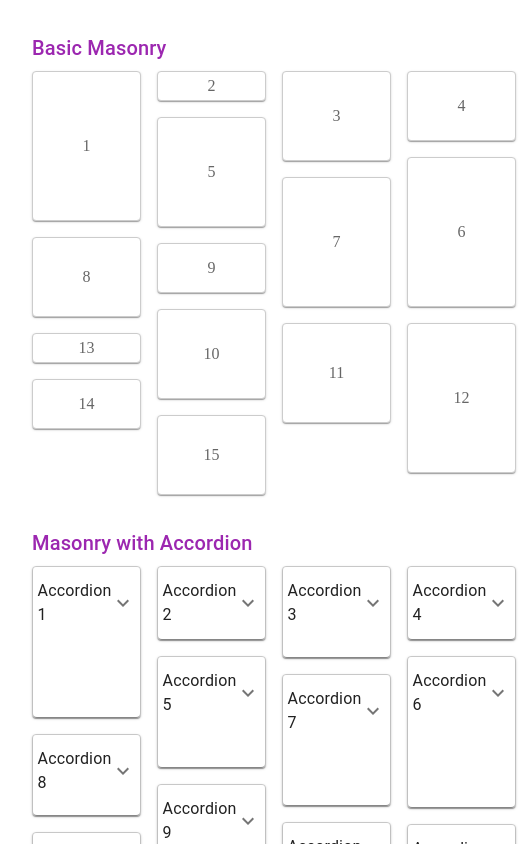
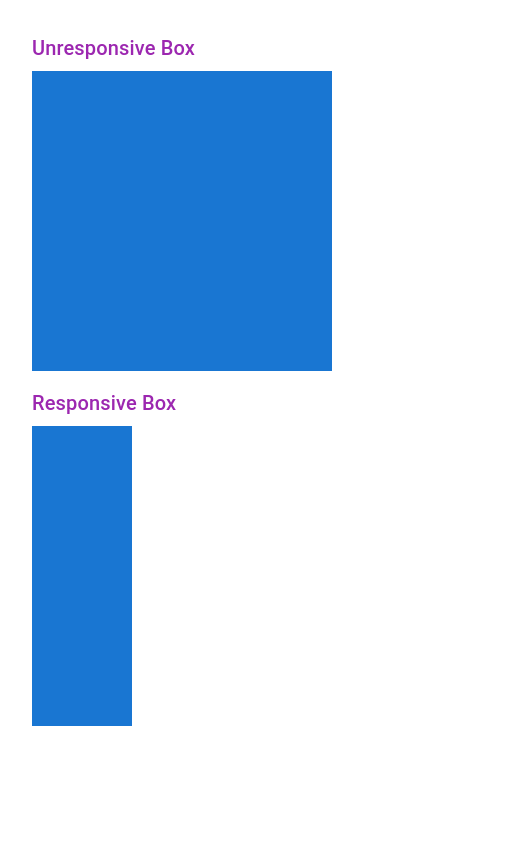
Before and after one commit to priyak1203/React-MUI, a React (Vite) app in the folder JS-Examples/: page / in a window 390 px wide. Shown: the top 844 px of the page, 532 px wide, since content can reach past the window. Built offline with nearby package versions, Linux system fonts and the light colour scheme.

Commit message:
responsiveness and its usage

```diff
--- a/JS-Examples/src/App.jsx
+++ b/JS-Examples/src/App.jsx
@@ -30,6 +30,7 @@ import {
   MuiRadioButton,
   MuiRating,
   MuiRatingGroup,
+  MuiResponsiveness,
   MuiSelect,
   MuiSkeleton,
   MuiSnackbar,
@@ -90,7 +91,8 @@ function App() {
         {/* <MuiDateRangePicker /> */}
         {/* <MuiTabs /> */}
         {/* <MuiTimeline /> */}
-        <MuiMasonry />
+        {/* <MuiMasonry /> */}
+        <MuiResponsiveness />
       </div>
     </LocalizationProvider>
   );
--- /dev/null
+++ b/JS-Examples/src/components/MuiResponsiveness.jsx
@@ -0,0 +1,42 @@
+import { Box, Stack, Typography } from '@mui/material';
+
+const MuiResponsiveness = () => {
+  return (
+    <Stack spacing={2}>
+      {/* Unresponsive Box */}
+      <Box>
+        <Typography variant="h6" color="secondary" gutterBottom>
+          Unresponsive Box
+        </Typography>
+        <Box
+          sx={{
+            height: '300px',
+            width: '300px',
+            bgcolor: 'primary.main',
+          }}
+        ></Box>
+      </Box>
+
+      {/* Responsive Box */}
+      <Box>
+        <Typography variant="h6" color="secondary" gutterBottom>
+          Responsive Box
+        </Typography>
+        <Box
+          sx={{
+            height: '300px',
+            width: {
+              xs: 100, // 0
+              sm: 200, // 600
+              md: 300, // 900
+              lg: 400, // 1200
+              xl: 500, // 1536
+            },
+            bgcolor: 'primary.main',
+          }}
+        ></Box>
+      </Box>
+    </Stack>
+  );
+};
+export default MuiResponsiveness;
--- a/JS-Examples/src/components/index.js
+++ b/JS-Examples/src/components/index.js
@@ -27,6 +27,7 @@ export { default as MuiProgress } from './MuiProgress';
 export { default as MuiRadioButton } from './MuiRadioButton';
 export { default as MuiRating } from './MuiRating';
 export { default as MuiRatingGroup } from './MuiRatingGroup';
+export { default as MuiResponsiveness } from './MuiResponsiveness';
 export { default as MuiSelect } from './MuiSelect';
 export { default as MuiSkeleton } from './MuiSkeleton';
 export { default as MuiSnackbar } from './MuiSnackbar';
```
